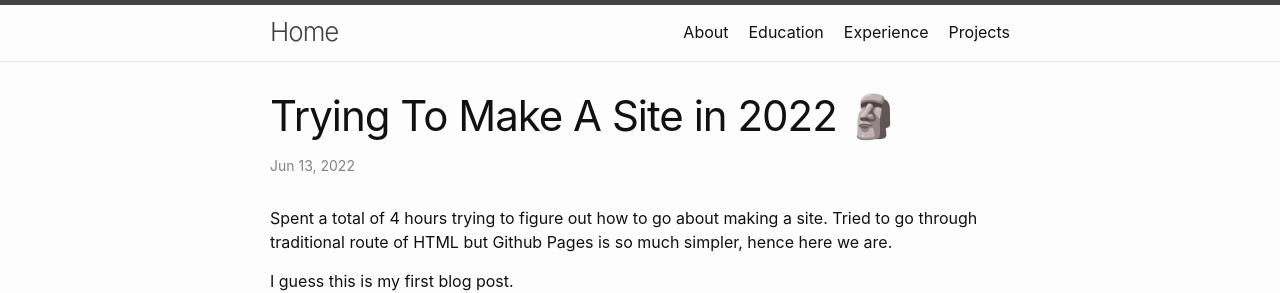
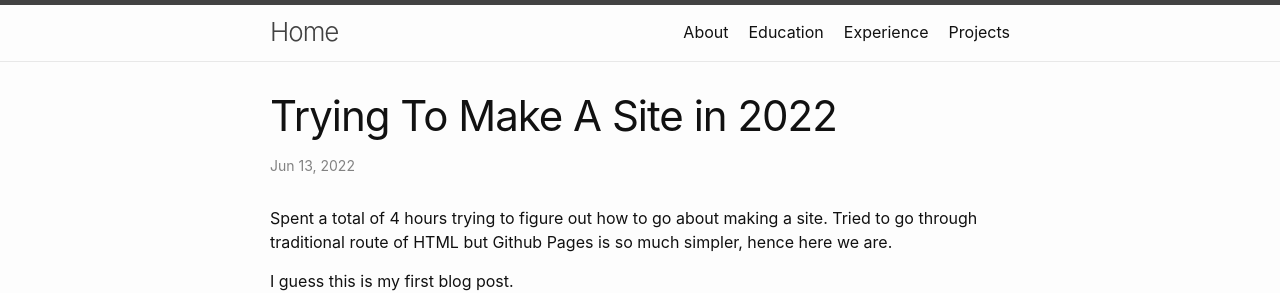
Before and after one commit to amartyadash/amartyadash.github.io, a Jekyll site: the page built from _posts/2022-06-13-made-a-site.markdown, in a window 1280 px wide. Shown: the top 293 px of the page. Built offline with Jekyll 4.4.1, drawn with Linux system fonts in a browser that asks for light colours.

```diff
--- a/_posts/2022-06-13-made-a-site.markdown
+++ b/_posts/2022-06-13-made-a-site.markdown
@@ -1,6 +1,6 @@
 ---
 layout: post
-title:  "Trying To Make A Site in 2022 🗿"
+title:  "Trying To Make A Site in 2022"
 date:   2022-06-13 15:28:18 +0530
 categories: general
 ---
```
